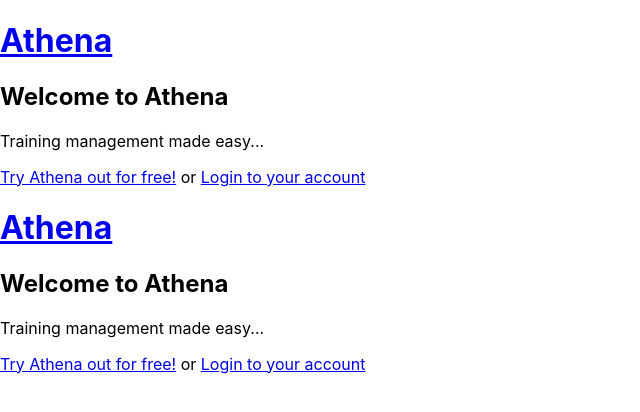
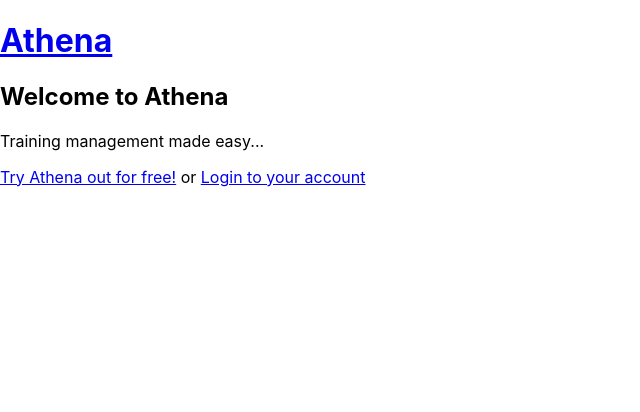
Before and after one commit to Olympus-BCD/Athena, a React (Create React App) app in the folder client/: page / in a window 1280 px wide. Shown: the top 412 px of the page, without its empty margins (0-640 px from the left). Built offline with nearby package versions, Linux system fonts and the light colour scheme.

Commit message:
fix render issue

```diff
--- a/client/src/index.js
+++ b/client/src/index.js
@@ -12,7 +12,6 @@
 		<div>
 			<Route path='/' component={SiteRouter} />
 			<Route path='/organization' component={App} />
-			<Route component={SiteRouter} />
 		</div>
 	</Router>
 	, document.getElementById('root')
```
